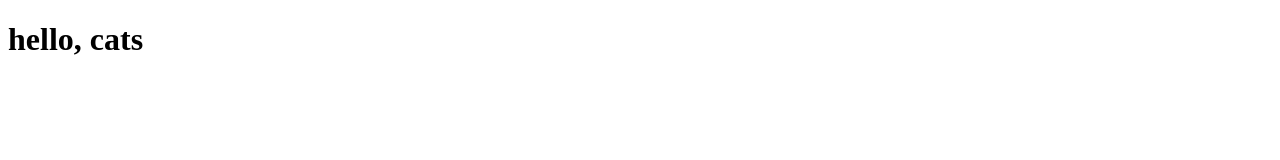
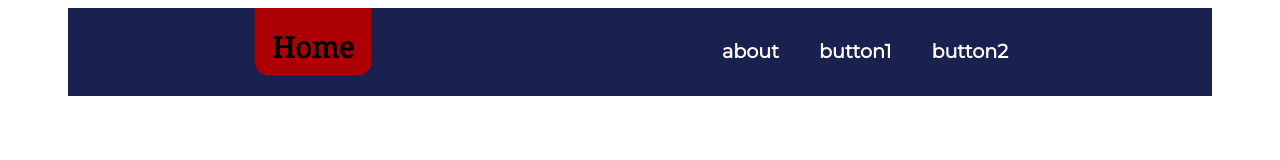
Before and after one commit to xvid2y/fancat.github.io, a plain HTML site: page index.html in a window 1280 px wide. Drawn offline with Linux system fonts and the light colour scheme.

Commit message:
adding header

```diff
--- /dev/null
+++ b/css/style.css
@@ -0,0 +1,46 @@
+a {
+	text-decoration: none;
+}
+
+.header {
+	margin: 0 60px;
+	padding: 0 20px;
+	display: flex;
+	justify-content: space-around;
+	align-items: baseline;
+	flex-wrap: wrap;
+	background-color: #19224F;
+	height: 100%;
+	min-width: 300px;
+}
+
+.home_txt {
+	font-size: 1.8em;
+	color: black;
+	font-family: 'Noto Serif', serif;
+}
+
+.header_btns_txt {
+	color: white;
+	font-size: 1.2em;
+	font-family: 'Montserrat', sans-serif;
+}
+
+.button_bg {
+	padding: 0 20px 10px;
+	background-image: url(../img/top_bg.png);
+	background-repeat: no-repeat;
+	background-size: 100%;
+}
+
+.home_button {
+	/* # */
+}
+
+.right_column_h {
+	display: flex;
+}
+
+.button_h1, .button_h2, .button_h3 {
+	margin: 0 20px;
+}
--- a/index.html
+++ b/index.html
@@ -3,8 +3,38 @@
 	<head>
 		<meta charset="UTF-8">
 		<title>test</title>
+		<link rel="stylesheet" href="css/style.css">
+		<link rel="stylesheet" href="https://fonts.googleapis.com/css?family=Montserrat">
+		<link rel="stylesheet" href="https://fonts.googleapis.com/css?family=Noto+Serif">
 	</head>
 	<body>
-		<h1>hello, cats</h1>
+		<div class="header">
+			<div class="button_bg">
+				<a href="#">
+					<div class="home_button">
+						<h1 class="home_txt">Home</h1>
+					</div>
+				</a>
+			</div>
+			<div class="right_column_h">
+				<a href="#">
+					<div class="button_h1">
+						<h2 class="header_btns_txt">about</h2>
+					</div>
+				</a>
+				<a href="#">
+					<div class="button_h2">
+						<h2 class="header_btns_txt">button1</h2>
+					</div>
+				</a>
+				<a href="#">
+					<div class="button_h3">
+						<h2 class="header_btns_txt">button2</h2>
+					</div>
+				</a>
+			</div>
+		</div>
+		<div class="footer">
+		</div>
 	</body>
 </html>
```
Also changed, not shown: img/top_bg.png (added), Новый текстовый документ.txt (added).
